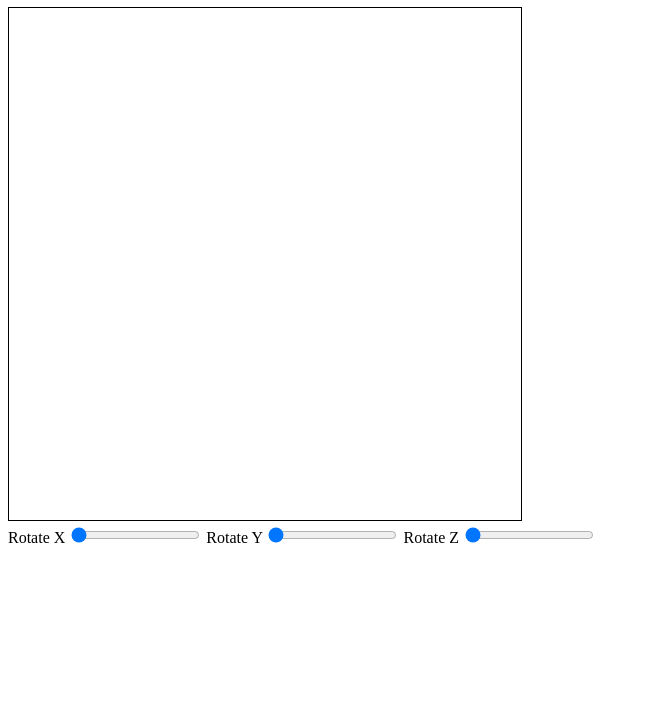
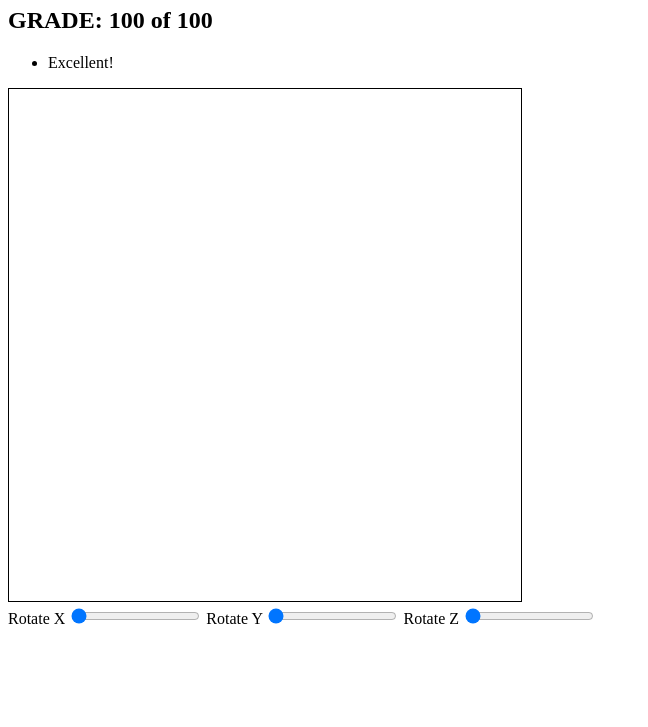
Before and after one commit to emjapo/monkey-business, a plain HTML site: page index.html in a window 1280 px wide. Shown: the part 73-800 px from the top of the page, without its empty margins (0-648 px from the left). Drawn offline with Linux system fonts and the light colour scheme; no server answers.

Commit message:
RPWgrade

```diff
--- a/index.html
+++ b/index.html
@@ -12,6 +12,10 @@
 
 <body>
     <h1>Two 3D Objects Just Having a Good Time</h1>
+    <h2>GRADE: 100 of 100</h2>
+    <ul>
+        <li>Excellent!</li>
+    </ul>
     <canvas id="gl-canvas" width="512" height="512" style="border:1px solid #000000;">
         Oops ... your browser doesn't support the HTML5 canvas element
     </canvas>
```
